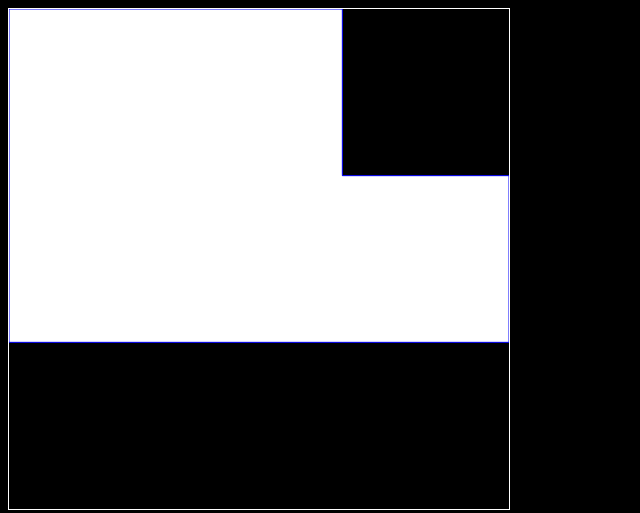
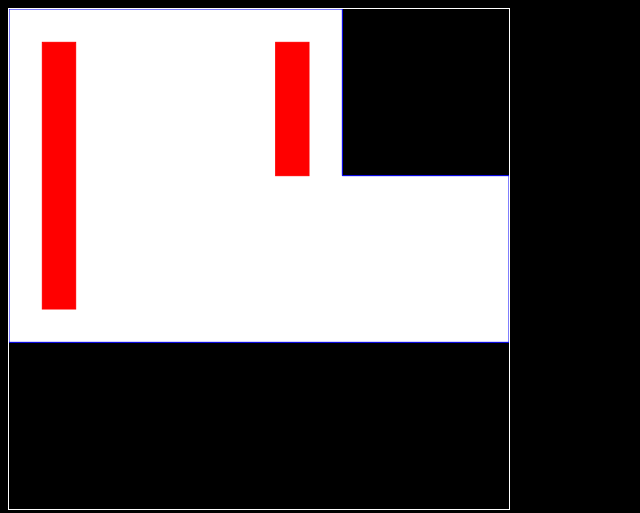
Before and after one commit to JollyPhantom/fiddles, a plain HTML site: page trumpetD3Sample.html in a window 1280 px wide. Shown: the whole page, without its empty margins (0-640 px from the left). Drawn offline with nearby package versions, Linux system fonts and the light colour scheme.

Commit message:
Added shelves sample

```diff
--- a/trumpetD3Sample.html
+++ b/trumpetD3Sample.html
@@ -26,8 +26,9 @@
 
   var width = 500;
   var height = 500;
+  var scale = 15;
   var feetToPixel = function(ft){
-    var foot = width/15;
+    var foot = width/scale;
     return ft*foot;
   }
 
@@ -48,7 +49,15 @@
     return result;
   }
 
-  console.log(coorsToString([[0,0], [10,0],[10,10],[0,10]],true))
+  var createShelves = function(x,y,w,h){
+    return {
+      x:feetToPixel(x),
+      y:feetToPixel(y),
+      width:feetToPixel(w),
+      height:feetToPixel(h)
+    }
+  }
+
 
   var svg = d3.select('#map').append('svg')
               .attr('width',width)
@@ -68,7 +77,18 @@
                     .attr('fill','white')
                     .attr('stroke','blue');
 
+  var shelf1  = createShelves(1,1,1,8);
+  var shelf2  = createShelves(8,1,1,4);
+  var shelves = [shelf1,shelf2];
 
+  svg.selectAll('rect').data(shelves)
+    .enter().append('rect')
+    .attr('x',function(d){return d.x})
+    .attr('y',function(d){return d.y})
+    .attr('width',function(d){return d.width})
+    .attr('height',function(d){return d.height})
+    .attr('stroke','red')
+    .attr('fill','red')
 
 
   </script>
```
